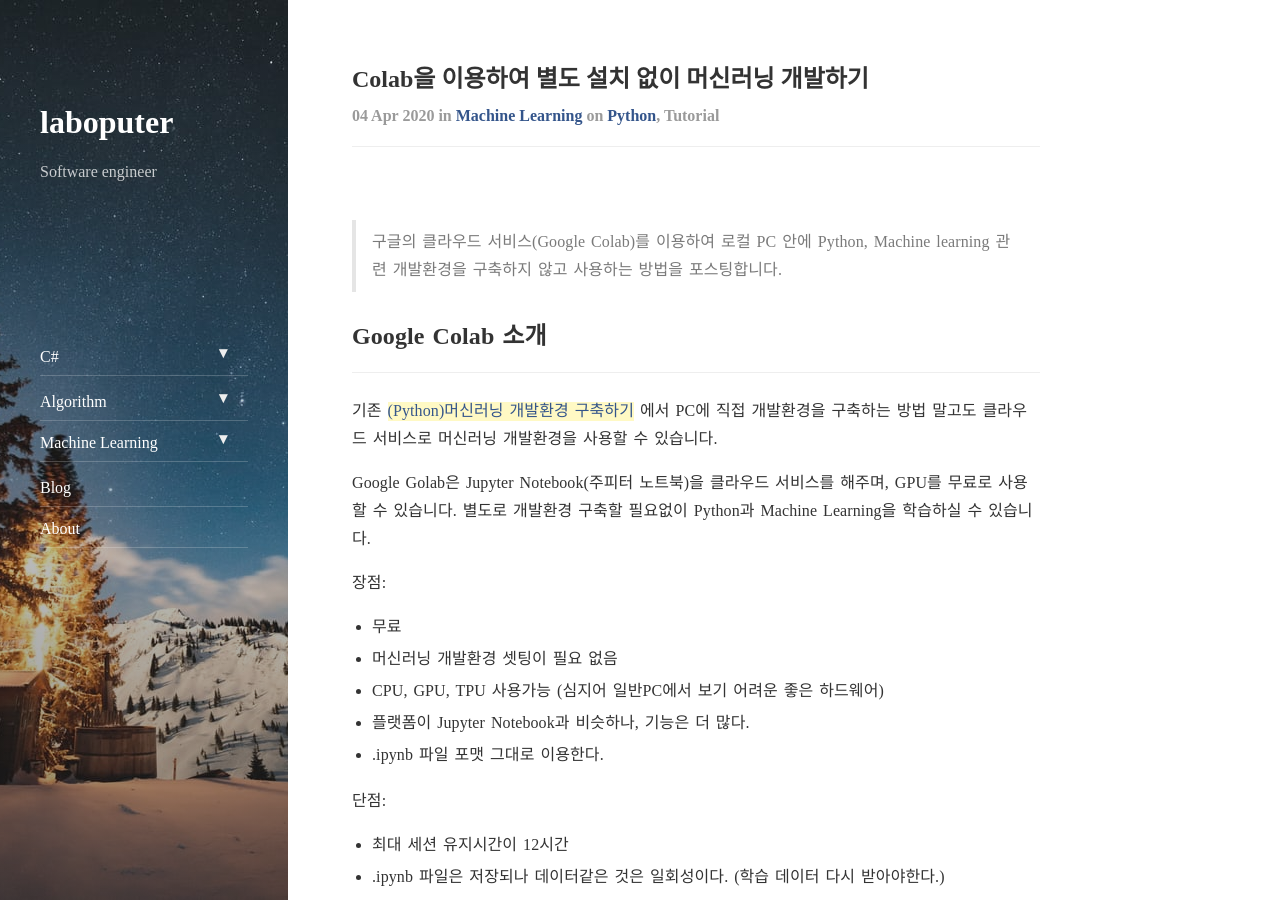
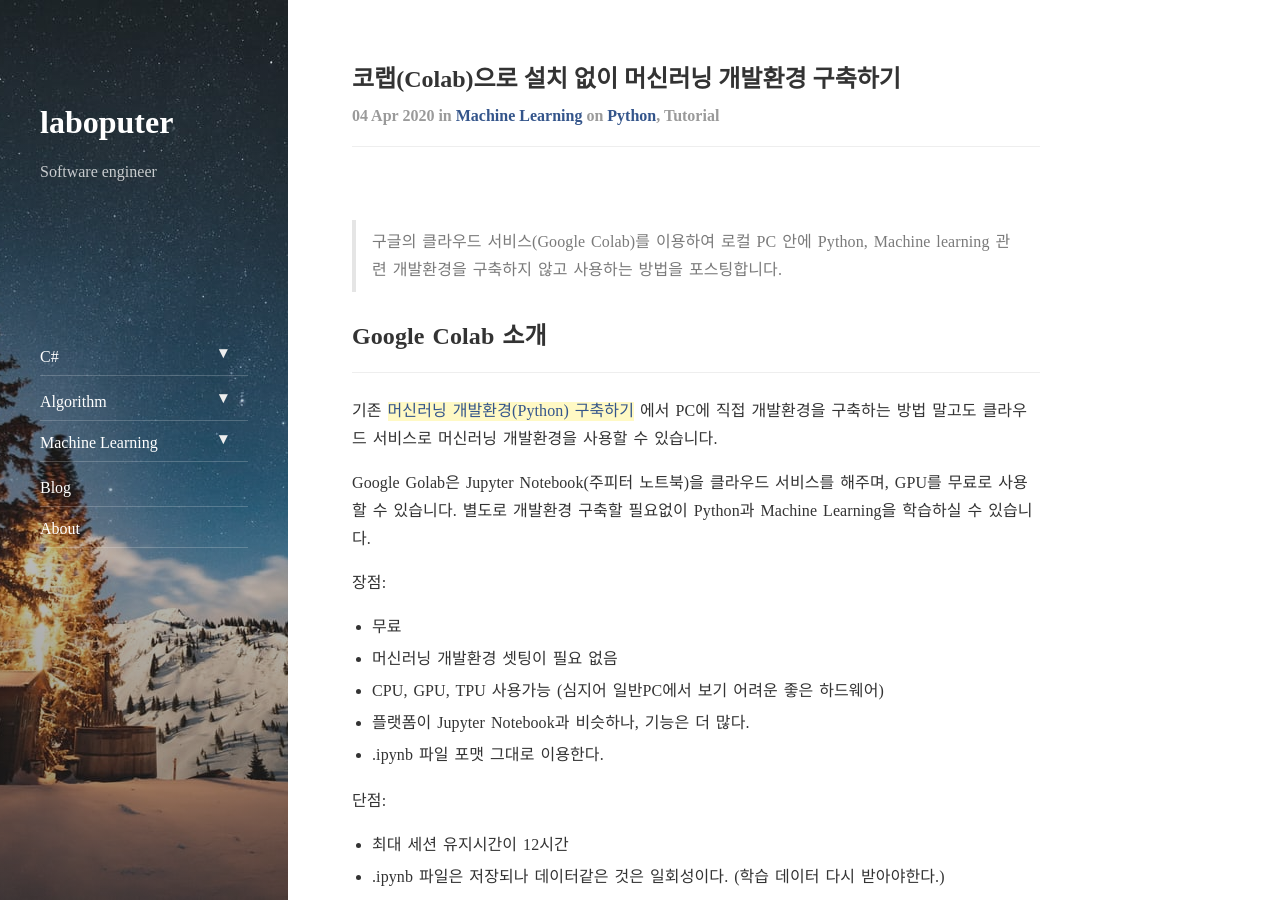
Before and after one commit to Laboputer/Laboputer.github.io, a Jekyll site: the page built from _posts/ml-python/2020-04-04-colab.md, in a window 1280 px wide and 900 px high. Built offline with Jekyll 4.4.1, drawn with Linux system fonts in a browser that asks for light colours; nearby versions of some CDN libraries; comment, search, counter and statistics services are not loaded; some of the changed text lies outside the part shown.

Commit message:
update post

```diff
--- a/_posts/ml-python/2020-04-04-colab.md
+++ b/_posts/ml-python/2020-04-04-colab.md
@@ -1,6 +1,6 @@
 ---
 layout: post
-title:  "Colab을 이용하여 별도 설치 없이 머신러닝 개발하기"
+title:  "코랩(Colab)으로 설치 없이 머신러닝 개발환경 구축하기"
 subtitle:   "colab"
 categories: machine-learning
 tags: python tutorial
@@ -10,7 +10,7 @@
 ## Google Colab 소개
 ---
 
-기존 [(Python)머신러닝 개발환경 구축하기](https://laboputer.github.io/machine-learning/2020/04/03/python-setup/) 에서 PC에 직접 개발환경을 구축하는 방법 말고도
+기존 [머신러닝 개발환경(Python) 구축하기](https://laboputer.github.io/machine-learning/2020/04/03/python-setup/) 에서 PC에 직접 개발환경을 구축하는 방법 말고도
 클라우드 서비스로 머신러닝 개발환경을 사용할 수 있습니다.
 
 Google Golab은 Jupyter Notebook(주피터 노트북)을 클라우드 서비스를 해주며, GPU를 무료로 사용할 수 있습니다.
```
Also changed, not shown: _posts/ml-python/2020-04-03-python-setup.md (+1 -1 lines).
